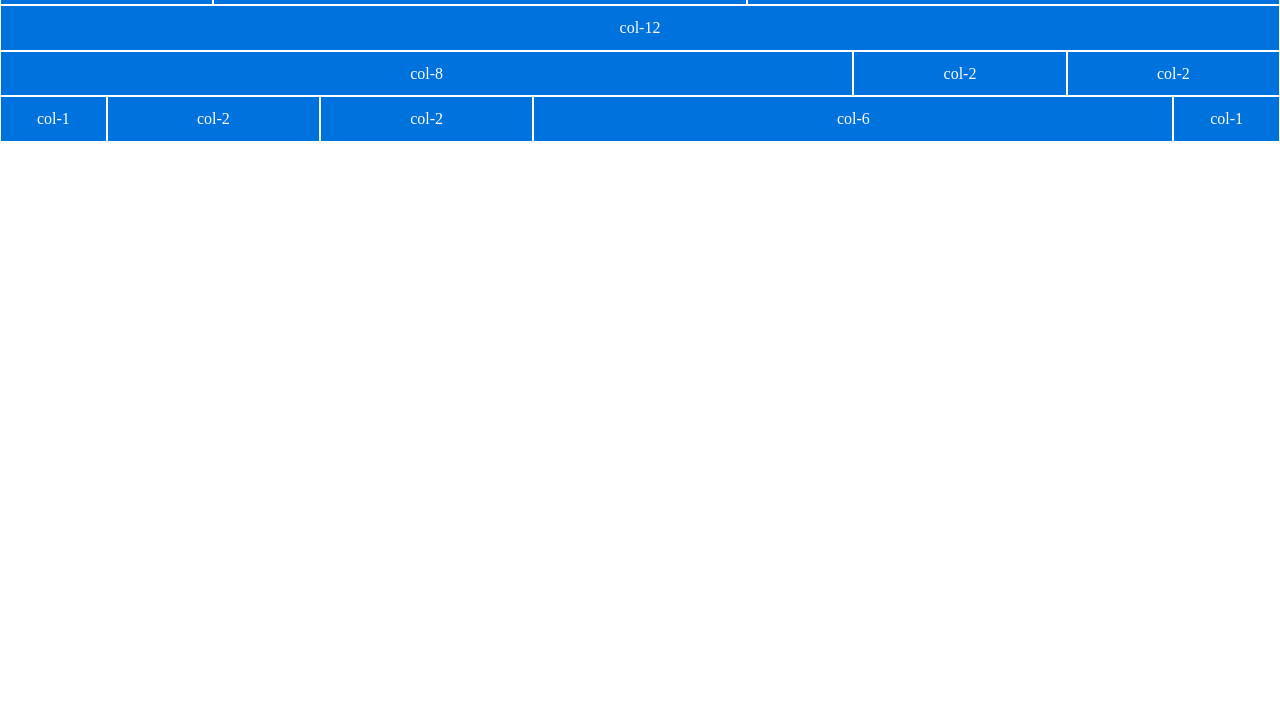
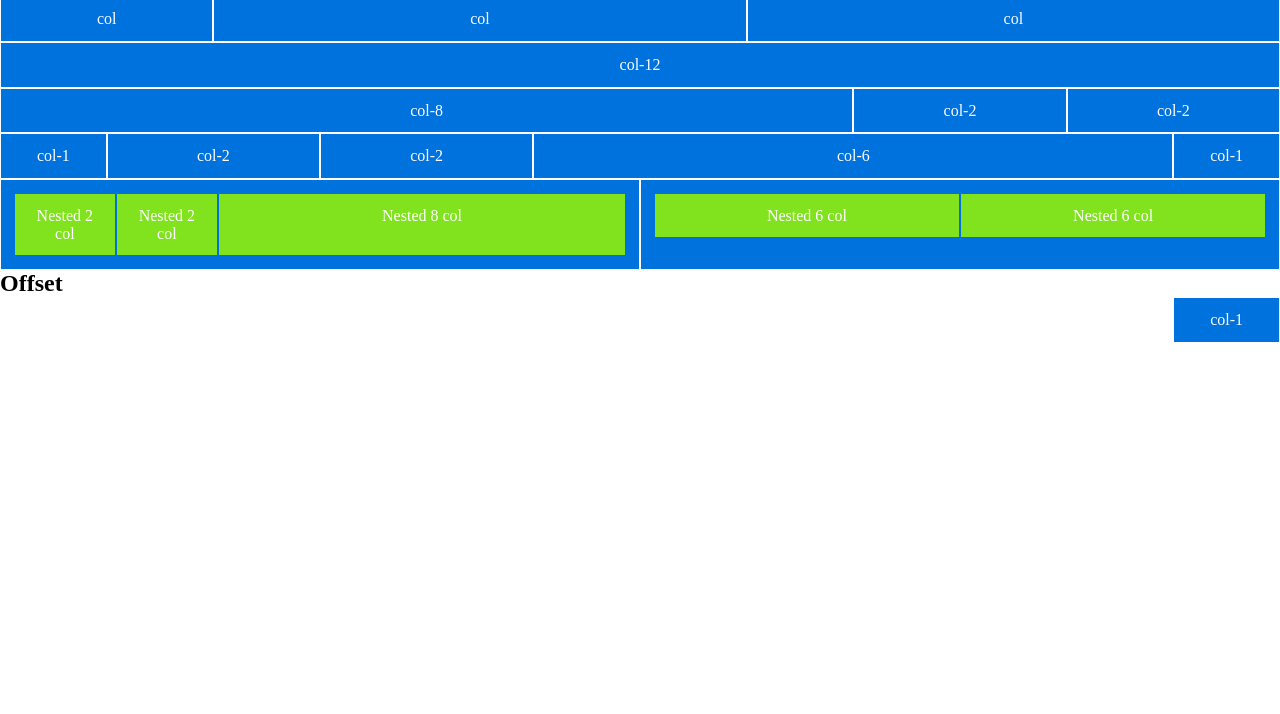
Before and after one commit to francescotroiano98/html-css-12bool, a plain HTML site: page index.html in a window 1280 px wide. Shown: the part 86-800 px from the top of the page. Drawn offline with Linux system fonts and the light colour scheme.

Commit message:
Done 1° Offset

```diff
--- a/css/style.css
+++ b/css/style.css
@@ -12,5 +12,9 @@
     background-color: rgb(0, 114, 221);
     color: white;
     border: 1px solid white;
-    padding: 0.8em 0;
+    padding: 0.8em 0.8em;
 }
+.row-6 [class^="col-"]{
+    background-color: rgb(128, 227, 29);
+    border-color: rgb(0, 114, 221);
+}
--- a/index.html
+++ b/index.html
@@ -13,7 +13,7 @@
 <body>
     <main>
         <div class="container">
-
+            <h1>Esercizio per Casa</h1>
             <div class="row"> <!--1° Row-->
 
                 <div class="col-1">
@@ -105,6 +105,39 @@
                     col-1
                 </div>
             </div>
+            <div class="row "><!--6° Row-->
+                <div class="col-6">
+
+                    <div class="row row-6">
+                        <div class="col-2">
+                            Nested 2 col
+                        </div>
+                        <div class="col-2">
+                            Nested 2 col
+                        </div>
+                        <div class="col-8">
+                            Nested 8 col
+                        </div>
+                    </div>
+                </div>
+                <div class="col-6">
+                    <div class="row row-6">
+                        <div class="col-6">
+                            Nested 6 col
+                        </div>
+                        <div class="col-6">
+                            Nested 6 col
+                        </div>
+                    </div>
+
+                </div>
+            </div>
+            <h2>Offset</h2> <!--Offset section-->
+            <div class="row">
+                <div class="col-offset-11 col-1"> <!--1° Offset-->
+                    col-1
+                </div>
+            </div>
 
         </div>
 
```
